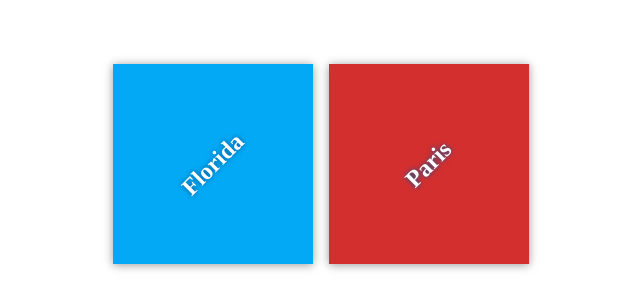
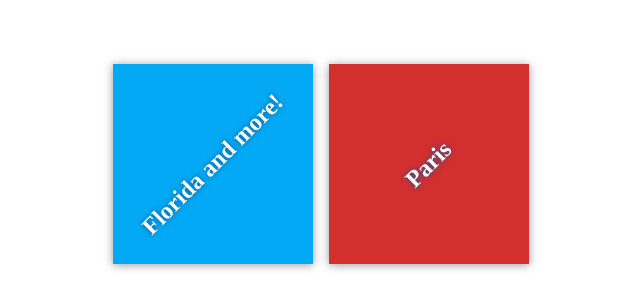
Before and after one commit to ctapen/online-course-example, a plain HTML site: page index.html in a window 1280 px wide. Shown: the part 236-544 px from the top of the page, without its empty margins (319-959 px from the left). Drawn offline with Linux system fonts and the light colour scheme; files that its build step writes are made by us from their sources.

Commit message:
Add Starting Destinations

```diff
--- a/index.html
+++ b/index.html
@@ -11,7 +11,7 @@
     <div class="container">
         <div class="destination-container">
             <div class="destination" id="florida">
-                <h2>Florida</h2>
+                <h2>Florida and more!</h2>
             </div>
 
             <div class="destination" id="paris">
```
